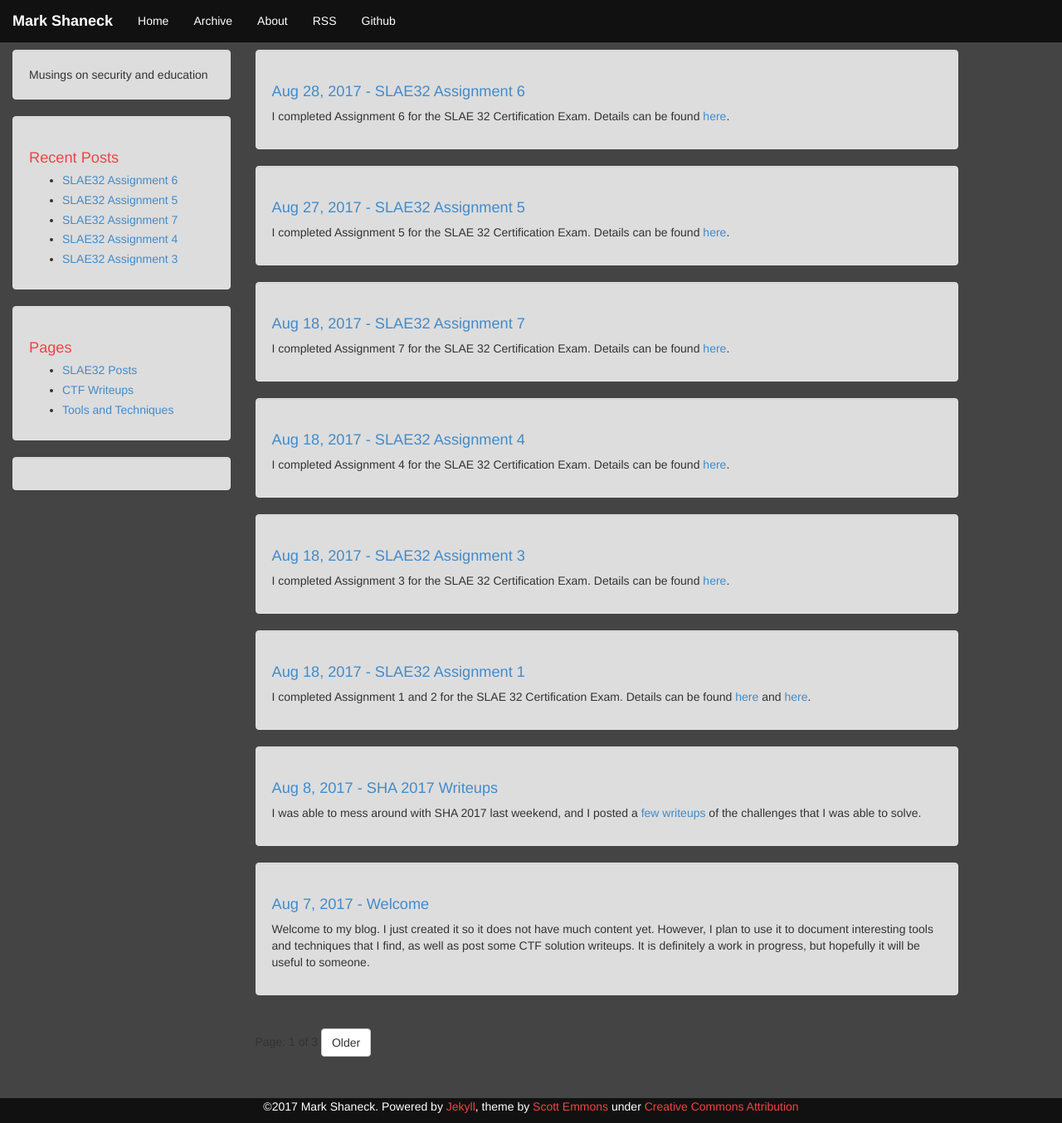
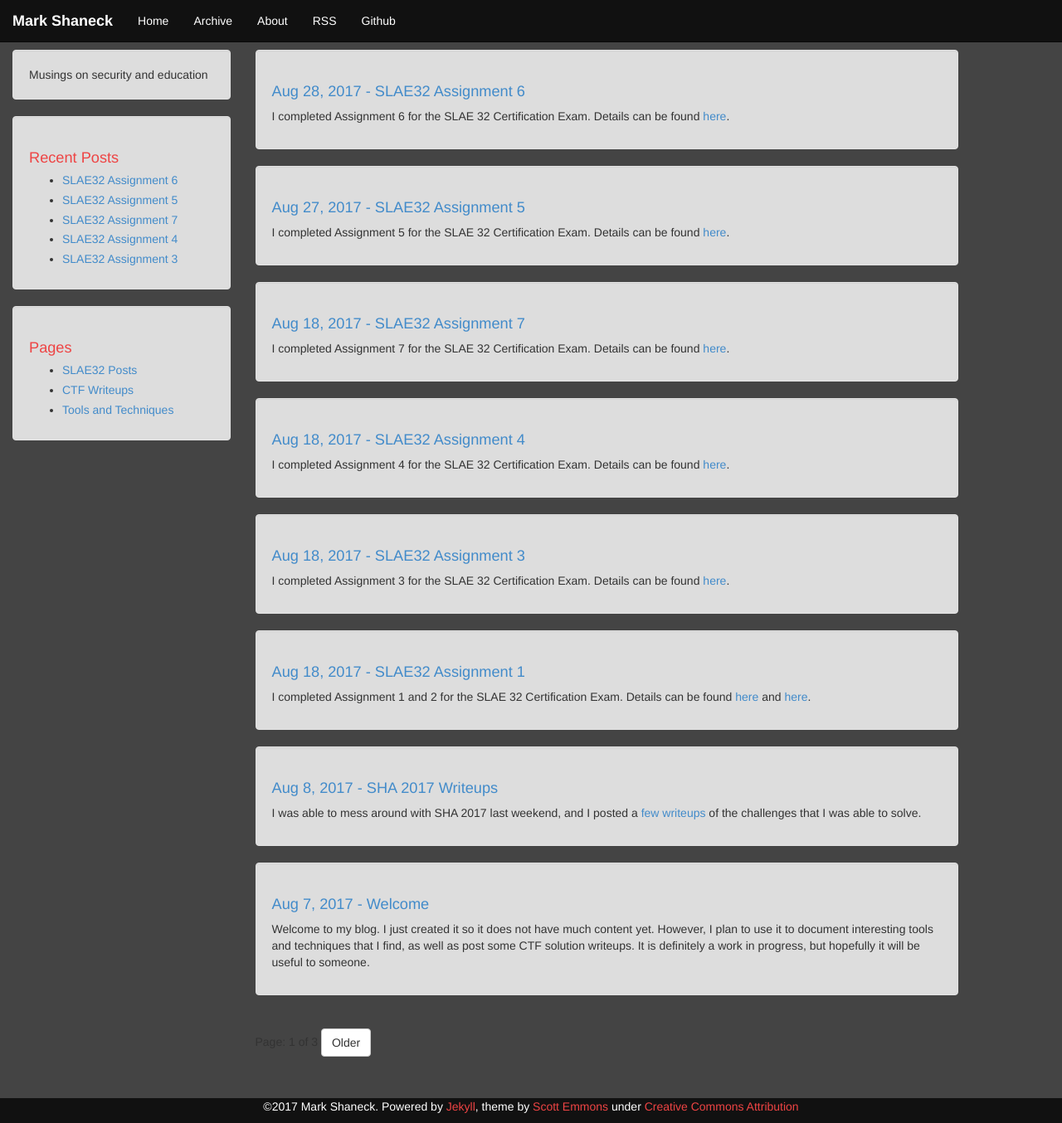
Before and after one commit to mshaneck/mshaneck.github.io, a Jekyll site: the page built from index.html, in a window 1280 px wide and 1354 px high. Shown: the whole window at 83% size. Built offline with Jekyll 4.4.1, drawn with Linux system fonts in a browser that asks for light colours; the list of posts is cut into pages by our own code; comment, search, counter and statistics services are not loaded.

Commit message:
Update links-list.html
Comment was in the wrong place.

```diff
--- a/_includes/links-list.html
+++ b/_includes/links-list.html
@@ -7,9 +7,9 @@
     </ul>
  </div>
 
-<div class="sidebar well">
-<!--<h2>Links</h2>
+<!--<div class="sidebar well">
+<h2>Links</h2>
 <ul>
   <li></li>
-</ul>-->
-</div>
+</ul>
+</div>-->
```
